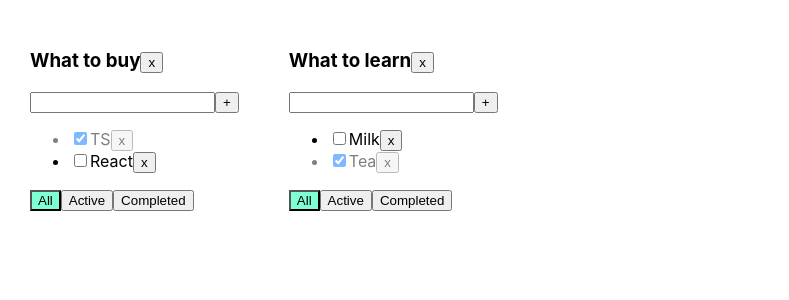
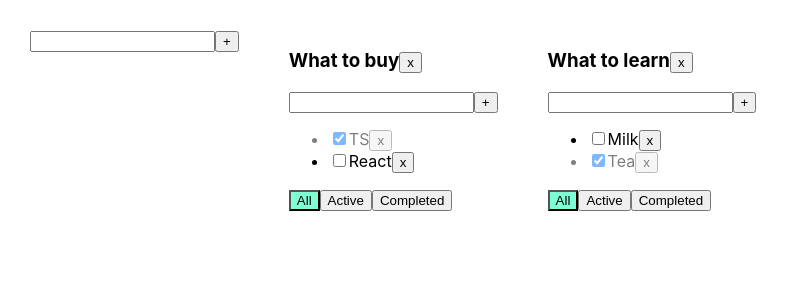
Before and after one commit to Dergacz/todolist2.0, a React (Create React App) app: page / in a window 1280 px wide. Shown: the top 300 px of the page, without its empty margins (0-789 px from the left). Built offline with nearby package versions, Linux system fonts and the light colour scheme.

Commit message:
update L6

```diff
--- a/src/App.tsx
+++ b/src/App.tsx
@@ -2,6 +2,7 @@ import React, {useState} from "react";
 import "./App.css";
 import {TaskType, Todolist} from "./Todolist";
 import {v1} from "uuid";
+import {AddItemForm} from "./components/AddItemForm/AddItemForm";
 
 export type FilterValuesType = "all" | "completed" | "active";
 
@@ -80,8 +81,36 @@ function App() {
         setTasks({...tasks});
     }
 
+    const addTodolist = (title: string) => {
+        const newTodolistId = v1();
+        const newTodolist: TodolistType = {id: newTodolistId, title, filter: "all"}
+        setTodolists([newTodolist, ...todolists]);
+        setTasks({
+            ...tasks,
+            [newTodolistId]: []
+        });
+    }
+
+    const changeTitle = (taskId: string, newTitle: string, todolistId: string) => {
+        const todolistTasks = tasks[todolistId];
+        const task = todolistTasks.find(t => t.id === taskId);
+        if (task) {
+            task.title = newTitle;
+            setTasks({...tasks});
+        }
+    }
+
+    const changeTodolistTitle = (todolistId: string, newTitle: string) => {
+        const todolist = todolists.find(tl => tl.id === todolistId);
+        if (todolist) {
+            todolist.title = newTitle;
+            setTodolists([...todolists]);
+        }
+    }
+
     return (
         <div className="App">
+            <AddItemForm addItem={addTodolist}/>
             {
                 todolists.map(tl => {
                     const allTodolistTasks = tasks[tl.id];
@@ -103,6 +132,8 @@ function App() {
                         changeTaskStatus={changeTaskStatus}
                         filter={tl.filter}
                         removeTodolist={removeTodolist}
+                        changeTaskTitle={changeTitle}
+                        changeTodolistTitle={changeTodolistTitle}
                     />
                 })
             }
--- a/src/Todolist.tsx
+++ b/src/Todolist.tsx
@@ -1,5 +1,7 @@
 import React, {ChangeEvent, KeyboardEvent, useState} from "react";
 import {FilterValuesType} from "./App";
+import {AddItemForm} from "./components/AddItemForm/AddItemForm";
+import {EditableSpan} from "./components/EditableSpan/EditableSpan";
 
 export type TaskType = {
     id: string
@@ -17,35 +19,22 @@ type TodolistType = {
     changeTaskStatus: (taskId: string, isDone: boolean, todolistId: string) => void
     filter: FilterValuesType
     removeTodolist: (todolistId: string) => void
+    changeTaskTitle: (taskId: string, newTitle: string, todolistId: string) => void
+    changeTodolistTitle: (todolistId: string, newTitle: string) => void
 }
 
 export const Todolist = (props: TodolistType) => {
-    const [title, setTitle] = useState<string>("");
-    const [error, setError] = useState<string | null>(null)
 
-    const addTask = () => {
-        if (title.trim() !== "") {
-            props.addTask(title, props.id);
-            setTitle("");
-        } else {
-            setError("Title is required");
-        }
-
-    }
-
-    const onKeyPressHandler = (e: KeyboardEvent<HTMLInputElement>) => {
-        setError(null);
-        if (e.key === "Enter") {
-            addTask();
-        }
-    }
-
-    const onChangeHandler = (e: ChangeEvent<HTMLInputElement>) => {
-        setTitle(e.currentTarget.value)
+    const addTask = (title: string) => {
+        props.addTask(title, props.id)
     }
 
     const onRemoveTodolistHandler = () => {
         props.removeTodolist(props.id)
+    }
+
+    const onChangeHandlerTitle = (newValue: string) => {
+        props.changeTodolistTitle(props.id, newValue)
     }
 
     const changeFilterAll = () => {
@@ -61,22 +50,13 @@ export const Todolist = (props: TodolistType) => {
     }
     return (
         <div>
-            <h3>{props.title}
+            <h3><EditableSpan
+                value={props.title}
+                onChange={onChangeHandlerTitle}
+            />
                 <button onClick={onRemoveTodolistHandler}>x</button>
             </h3>
-
-            <div>
-                <input
-                    value={title}
-                    onChange={onChangeHandler}
-                    onKeyPress={onKeyPressHandler}
-                />
-                <button
-                    onClick={addTask}
-                >+
-                </button>
-                {error && <div className={"error-message"}>{error}</div>}
-            </div>
+            <AddItemForm addItem={addTask}/>
             <ul>
                 {
                     props.tasks.map(t => {
@@ -88,6 +68,10 @@ export const Todolist = (props: TodolistType) => {
                         const onChangeHandler = (e: ChangeEvent<HTMLInputElement>) => {
                             props.changeTaskStatus(t.id, e.currentTarget.checked, props.id)
                         }
+
+                        const onChangeHandlerSpan = (newValue: string) => {
+                            props.changeTaskTitle(t.id, newValue, props.id)
+                        }
                         return <li
                             className={t.isDone ? "is-done" : ""}
                             key={t.id}>
@@ -96,9 +80,10 @@ export const Todolist = (props: TodolistType) => {
                                 checked={t.isDone}
                                 onChange={onChangeHandler}
                             />
-                            <span>
-                                {t.title}
-                            </span>
+                            <EditableSpan
+                                value={t.title}
+                                onChange={onChangeHandlerSpan}
+                            />
                             <button onClick={removeTaskHandler}>x</button>
                         </li>
                     })
--- /dev/null
+++ b/src/components/AddItemForm/AddItemForm.tsx
@@ -0,0 +1,46 @@
+import React, {ChangeEvent, KeyboardEvent, useState} from "react";
+
+type AddItemFormPropsType = {
+    addItem: (title: string) => void
+}
+
+export const AddItemForm = (props: AddItemFormPropsType) => {
+
+    const [title, setTitle] = useState<string>("");
+    const [error, setError] = useState<string | null>(null)
+
+    const addTask = () => {
+        if (title.trim() !== "") {
+            props.addItem(title);
+            setTitle("");
+        } else {
+            setError("Title is required");
+        }
+
+    }
+
+    const onKeyPressHandler = (e: KeyboardEvent<HTMLInputElement>) => {
+        setError(null);
+        if (e.key === "Enter") {
+            addTask();
+        }
+    }
+
+    const onChangeHandler = (e: ChangeEvent<HTMLInputElement>) => {
+        setTitle(e.currentTarget.value)
+    }
+    return (
+        <div>
+            <input
+                value={title}
+                onChange={onChangeHandler}
+                onKeyPress={onKeyPressHandler}
+            />
+            <button
+                onClick={addTask}
+            >+
+            </button>
+            {error && <div className={"error-message"}>{error}</div>}
+        </div>
+    )
+}
--- /dev/null
+++ b/src/components/EditableSpan/EditableSpan.tsx
@@ -0,0 +1,41 @@
+import React, {ChangeEvent, useState} from "react";
+
+type EditableSpanPropsType = {
+    value: string
+    onChange: (newValue: string) => void
+}
+
+export const EditableSpan = (props: EditableSpanPropsType) => {
+
+    const [editMode, setEditMode] = useState<boolean>(false);
+    const [title, setTitle] = useState<string>(props.value);
+
+    const activateEditMode = () => {
+      setEditMode(true);
+      setTitle(props.value);
+    }
+
+    const activateViewMode = () => {
+        setEditMode(false);
+        props.onChange(title);
+    }
+
+    const onChangeHandler = (e: ChangeEvent<HTMLInputElement>) => {
+        setTitle(e.currentTarget.value);
+    }
+    return (
+        <span>
+            {
+                editMode
+                    ? <input
+                        value={title}
+                        autoFocus
+                        onBlur={activateViewMode}
+                        onChange={onChangeHandler}
+                    />
+                    : <span onDoubleClick={activateEditMode}>{props.value}</span>
+            }
+
+        </span>
+    )
+}
```
